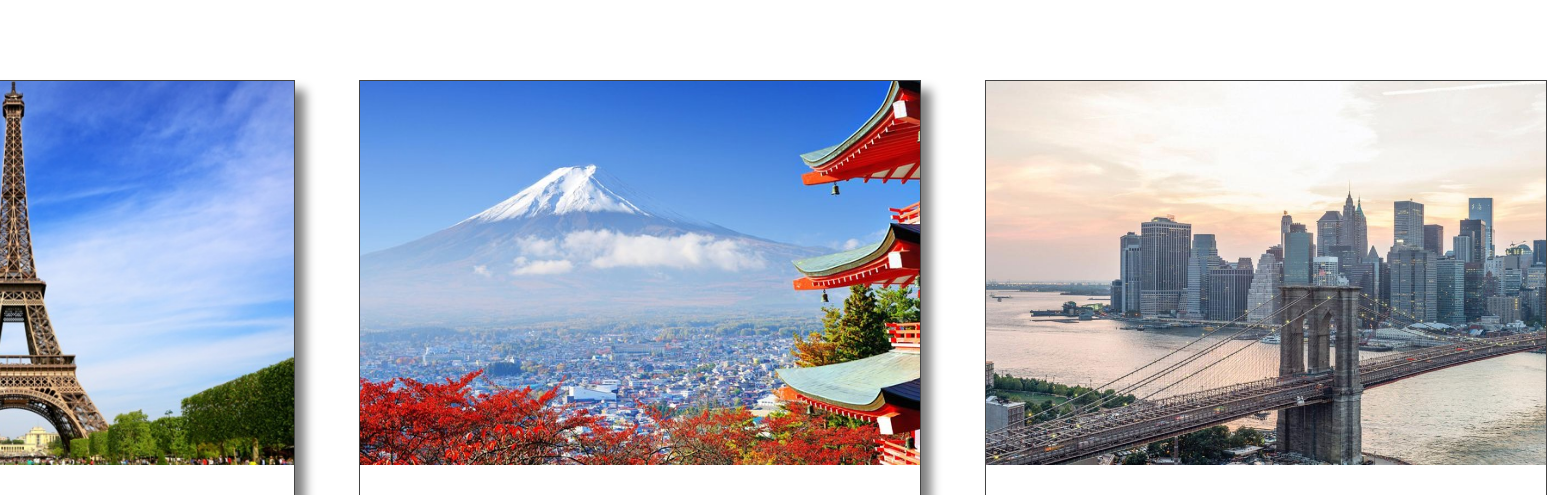
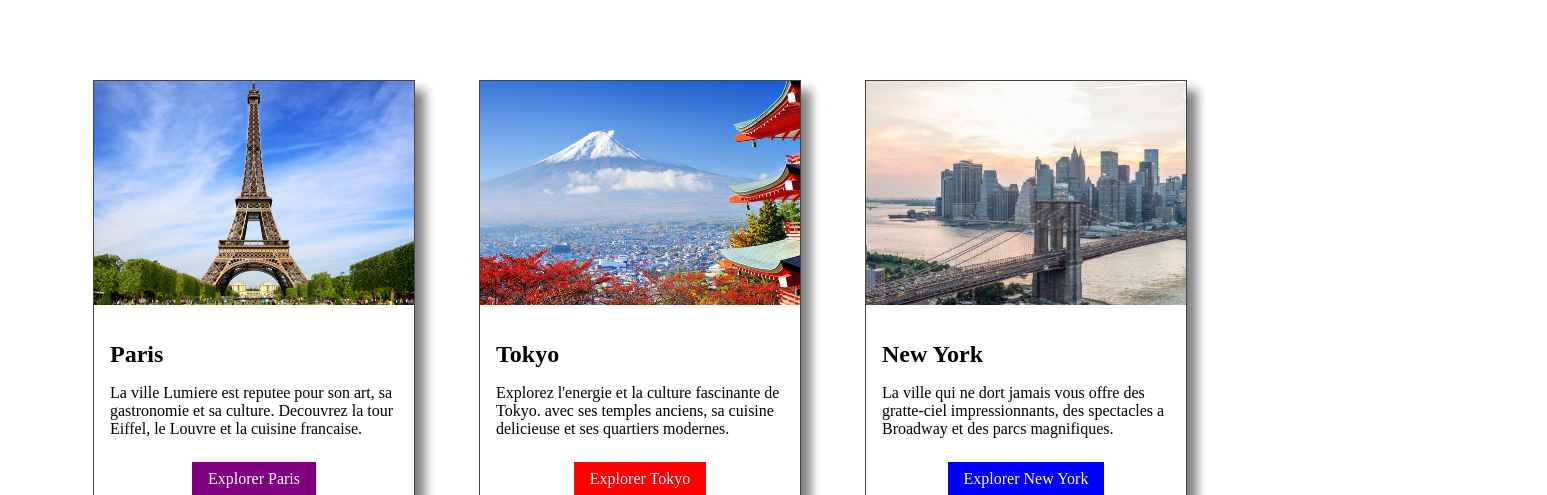
Before and after one commit to v-ina/exo_flexbox, a plain HTML site: page index.html in a window 1280 px wide. Shown: the top 495 px of the page, 1547 px wide, since content can reach past the window. Drawn offline with Linux system fonts and the light colour scheme.

Commit message:
changement de taille

```diff
--- a/style.css
+++ b/style.css
@@ -1,7 +1,6 @@
 *{
     margin: 0;  padding: 0;
 }
-
 .flex_travel{
     margin-top: 5rem;
     margin-bottom: 5rem;
@@ -15,34 +14,34 @@
 }
 .travel_box img{
     display: inline-block;
-    width: 35rem;   height: 24rem;
+    width: 20rem;   height: 14rem;
     object-fit: cover;
 }
-
 .travel_box h2{
-    font-size: 2rem;
-    margin: 2rem 0rem 1rem 0rem;
-    padding-left: 1.5rem;
+    font-size: 1.5rem;
+    margin: 2rem 0rem .5rem 0rem;
+    padding-left: 1rem;
 }
-
 .travel_box p{
-    width: 27rem;
-    padding: 1rem 2rem;
-    font-size: 1.3rem;
+    width: 18rem;
+    padding: .5rem 1rem;
 }
 .travel_box > div{
     text-align: center;
 }
 .travel_box a{
-    font-size: 1.4rem;
+    font-size: 1rem;
     display: inline-block;
-    margin-top: 2rem;
+    margin-top: 1rem;
     text-decoration: none;
     color: white;
-    padding: 1rem 2rem;
-    margin-bottom: 2rem;
+    padding: 0.5rem 1rem;
+    margin-bottom: 1rem;
+    transition: 0.6s background-color ;
 }
-
+.travel_box a:hover{
+    background-color: black;
+}
 .btnPar{
 background-color: purple;
 }
```
Also changed, not shown: index.html (+0 -3 lines).
